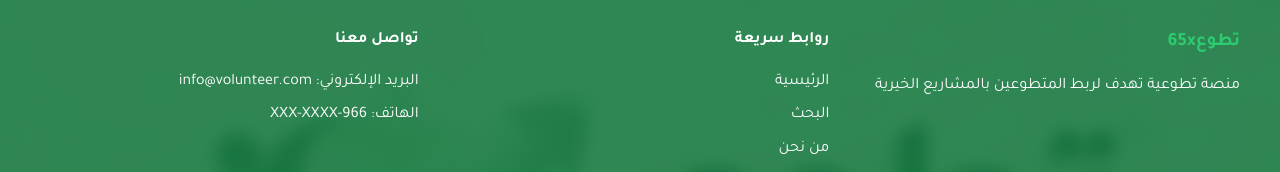
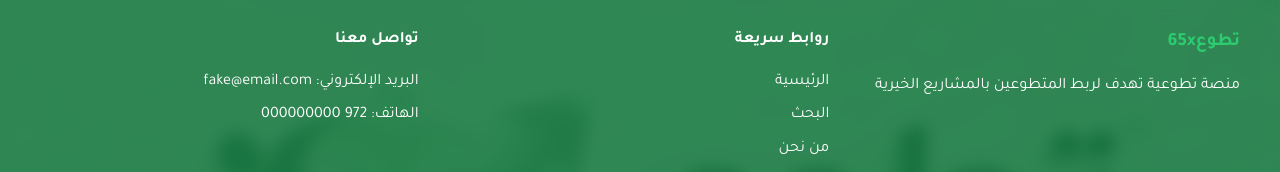
Before and after one commit to AbdullahZaid-ggg/MasarEndProgram2526, a React (Vite) app: page / in a window 1280 px wide. Shown: the part 898-1070 px from the top of the page. Built offline with nearby package versions, Linux system fonts and the light colour scheme.

Commit message:
Update contact info to fake details

```diff
--- a/src/components/Footer.jsx
+++ b/src/components/Footer.jsx
@@ -20,8 +20,8 @@ function Footer() {
         </div>
         <div className="footer-section">
           <h4>تواصل معنا</h4>
-          <p>البريد الإلكتروني: info@volunteer.com</p>
-          <p>الهاتف: 966-XXX-XXXX</p>
+          <p>البريد الإلكتروني: fake@email.com</p>
+          <p>الهاتف: 972 000000000</p>
         </div>
       </div>
       <div className="footer-bottom">
--- a/src/pages/Contact.jsx
+++ b/src/pages/Contact.jsx
@@ -90,9 +90,9 @@ function Contact() {
 
       <div className="contact-info">
         <h3>طرق أخرى للتواصل</h3>
-        <p>البريد الإلكتروني: info@volunteerhub.com</p>
-        <p>الهاتف: (555) 123-4567</p>
-        <p>العنوان: 123 شارع الرئيسي، المدينة، الولاية 12345</p>
+        <p>البريد الإلكتروني: fake@email.com</p>
+        <p>الهاتف: 972 000000000</p>
+        <p>العنوان: 000000000000</p>
       </div>
     </div>
   )
```
Also changed, not shown: 1 other file (tests, documents, lock files or other folders).
